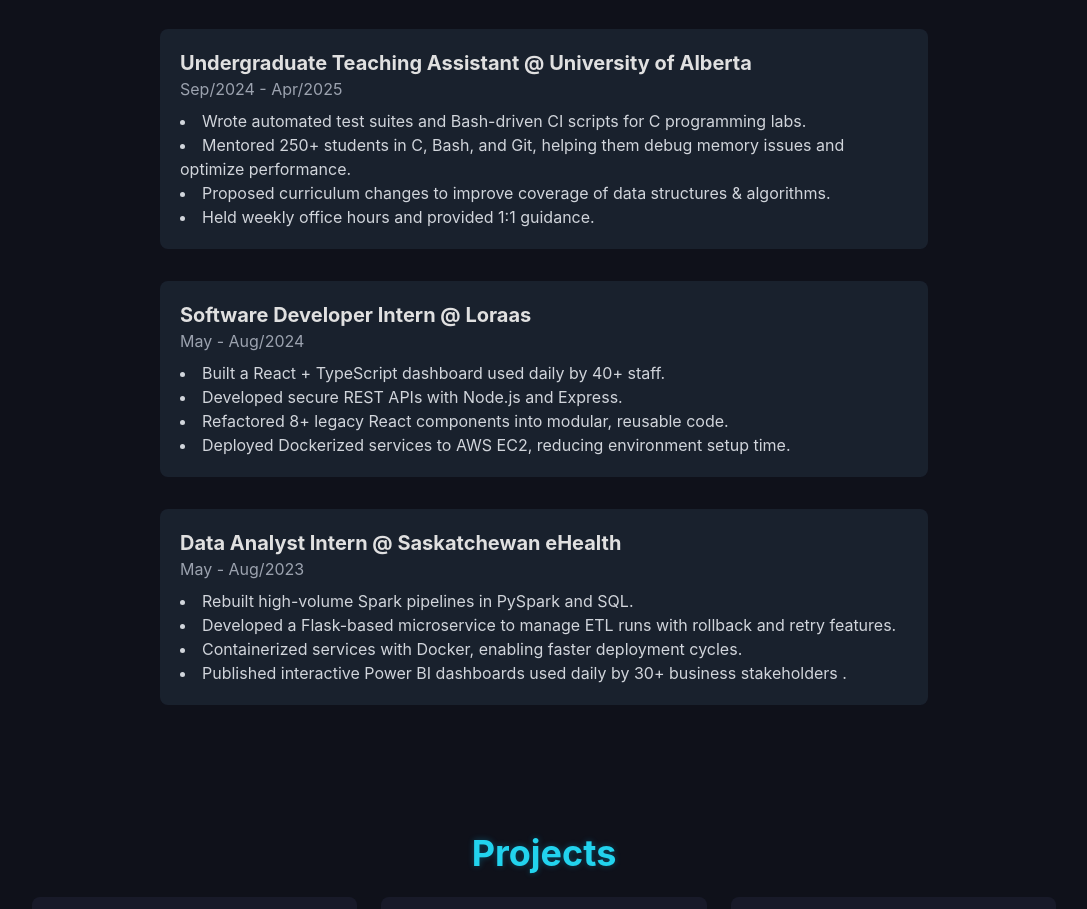
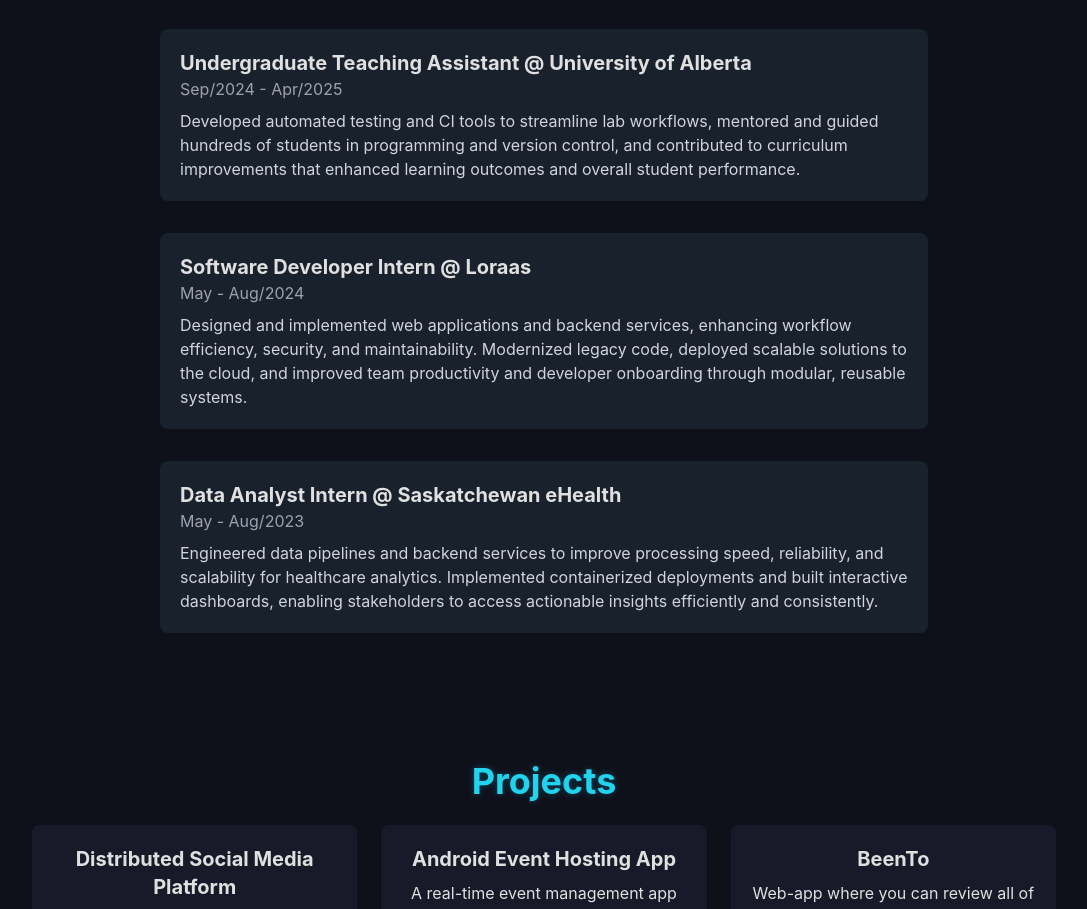
Before and after one commit to aribamin/Portfolio, a plain HTML site: page index.html in a window 1280 px wide. Shown: the part 1059-1968 px from the top of the page, without its empty margins (96-1183 px from the left). Drawn offline with nearby package versions, Linux system fonts and the light colour scheme.

Commit message:
portfolio

```diff
--- a/index.html
+++ b/index.html
@@ -110,10 +110,7 @@ form button:hover {
         <h3 class="font-bold text-xl">Undergraduate Teaching Assistant @ University of Alberta</h3>
         <p class="text-gray-400">Sep/2024 - Apr/2025</p>
         <ul class="list-disc list-inside text-gray-300 mt-2">
-            <li>Wrote automated test suites and Bash-driven CI scripts for C programming labs.</li>
-            <li>Mentored 250+ students in C, Bash, and Git, helping them debug memory issues and optimize performance.</li>
-            <li>Proposed curriculum changes to improve coverage of data structures & algorithms.</li>
-            <li>Held weekly office hours and provided 1:1 guidance.</li>
+            <p>Developed automated testing and CI tools to streamline lab workflows, mentored and guided hundreds of students in programming and version control, and contributed to curriculum improvements that enhanced learning outcomes and overall student performance.</p>
         </ul>
         </div>
     </div>
@@ -122,10 +119,7 @@ form button:hover {
         <h3 class="font-bold text-xl">Software Developer Intern @ Loraas</h3>
         <p class="text-gray-400">May - Aug/2024</p>
         <ul class="list-disc list-inside text-gray-300 mt-2">
-            <li>Built a React + TypeScript dashboard used daily by 40+ staff.</li>
-            <li>Developed secure REST APIs with Node.js and Express.</li>
-            <li>Refactored 8+ legacy React components into modular, reusable code.</li>
-            <li>Deployed Dockerized services to AWS EC2, reducing environment setup time.</li>
+            <p>Designed and implemented web applications and backend services, enhancing workflow efficiency, security, and maintainability. Modernized legacy code, deployed scalable solutions to the cloud, and improved team productivity and developer onboarding through modular, reusable systems.</p>
         </ul>
         </div>
     </div>
@@ -134,10 +128,7 @@ form button:hover {
         <h3 class="font-bold text-xl">Data Analyst Intern @ Saskatchewan eHealth</h3>
         <p class="text-gray-400">May - Aug/2023</p>
         <ul class="list-disc list-inside text-gray-300 mt-2">
-            <li>Rebuilt high-volume Spark pipelines in PySpark and SQL.</li>
-            <li>Developed a Flask-based microservice to manage ETL runs with rollback and retry features.</li>
-            <li>Containerized services with Docker, enabling faster deployment cycles.</li>
-            <li>Published interactive Power BI dashboards used daily by 30+ business stakeholders .</li>
+            <p>Engineered data pipelines and backend services to improve processing speed, reliability, and scalability for healthcare analytics. Implemented containerized deployments and built interactive dashboards, enabling stakeholders to access actionable insights efficiently and consistently.</p>
         </ul>
         </div>
     </div>
```
